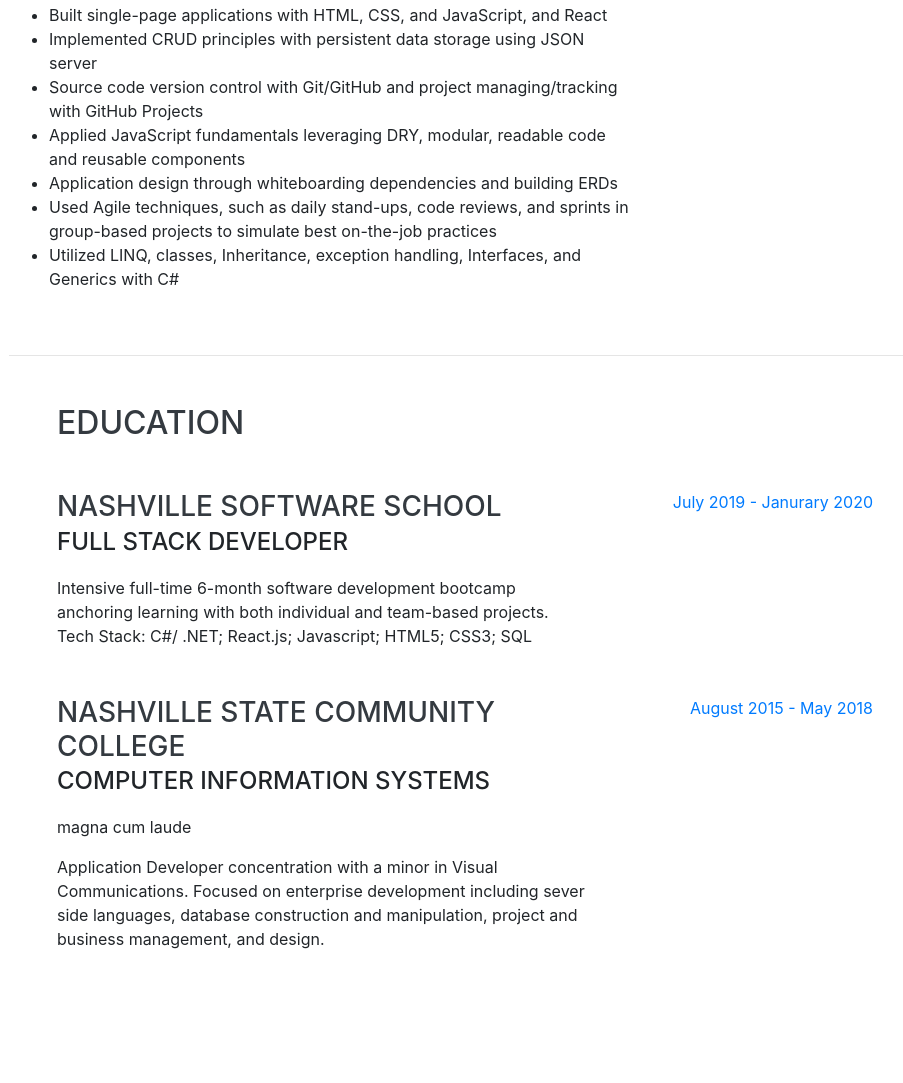
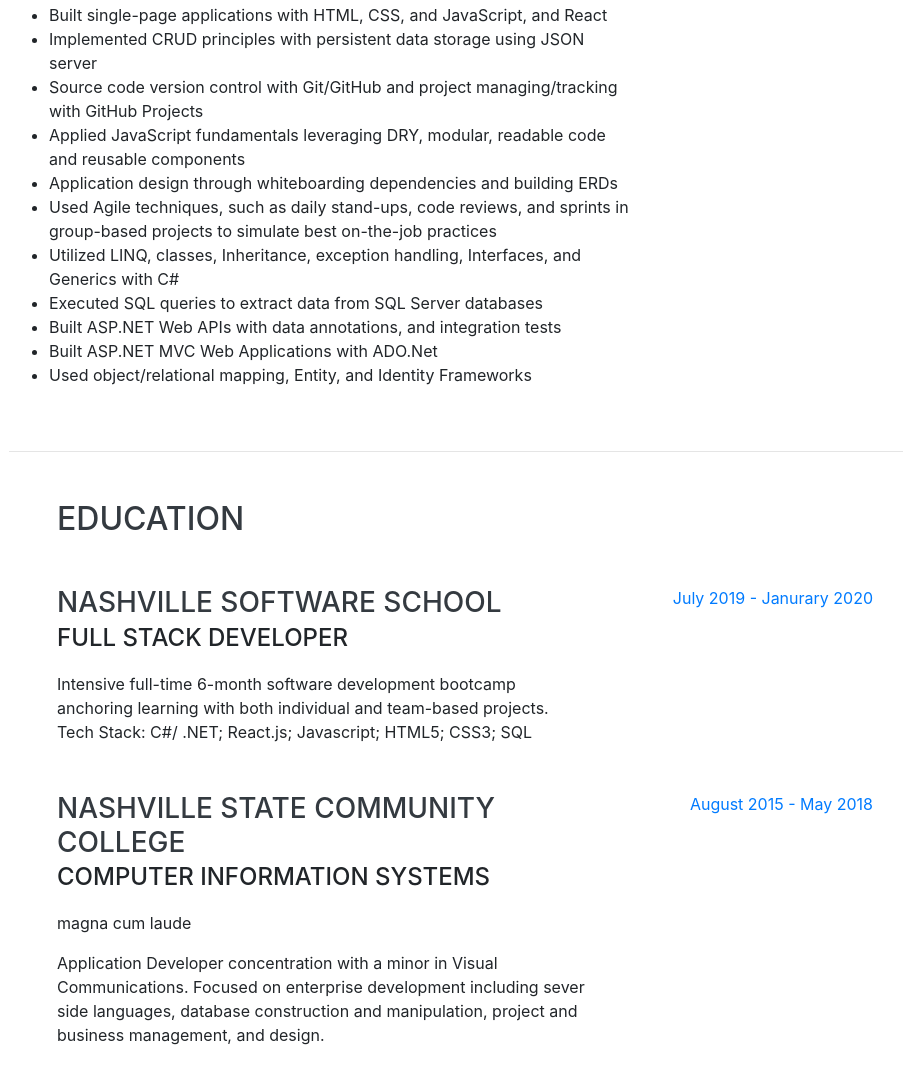
Before and after one commit to kellycoles/kellycoles.github.io, a website with bundled scripts: page index.html in a window 1280 px wide. Shown: the part 1018-2101 px from the top of the page, without its empty margins (311-1214 px from the left). Built offline with nearby package versions, Linux system fonts and the light colour scheme; a web font is replaced by a local one.

Commit message:
updated resume, added bullets to NSS

```diff
--- a/index.html
+++ b/index.html
@@ -119,6 +119,10 @@
               <li> Used Agile techniques, such as daily stand-ups, code reviews, and sprints in group-based projects to
                 simulate best on-the-job practices</li>
               <li>Utilized LINQ, classes, Inheritance, exception handling, Interfaces, and Generics with C#</li>
+              <li>Executed SQL queries to extract data from SQL Server databases</li>
+              <li>Built ASP.NET Web APIs with data annotations, and integration tests</li>
+              <li>Built ASP.NET MVC Web Applications with ADO.Net</li>
+              <li>Used object/relational mapping, Entity, and Identity Frameworks</li>
             </ul>
           </div>
           <div class="resume-date text-md-right">
```
Also changed, not shown: 1 other file.
